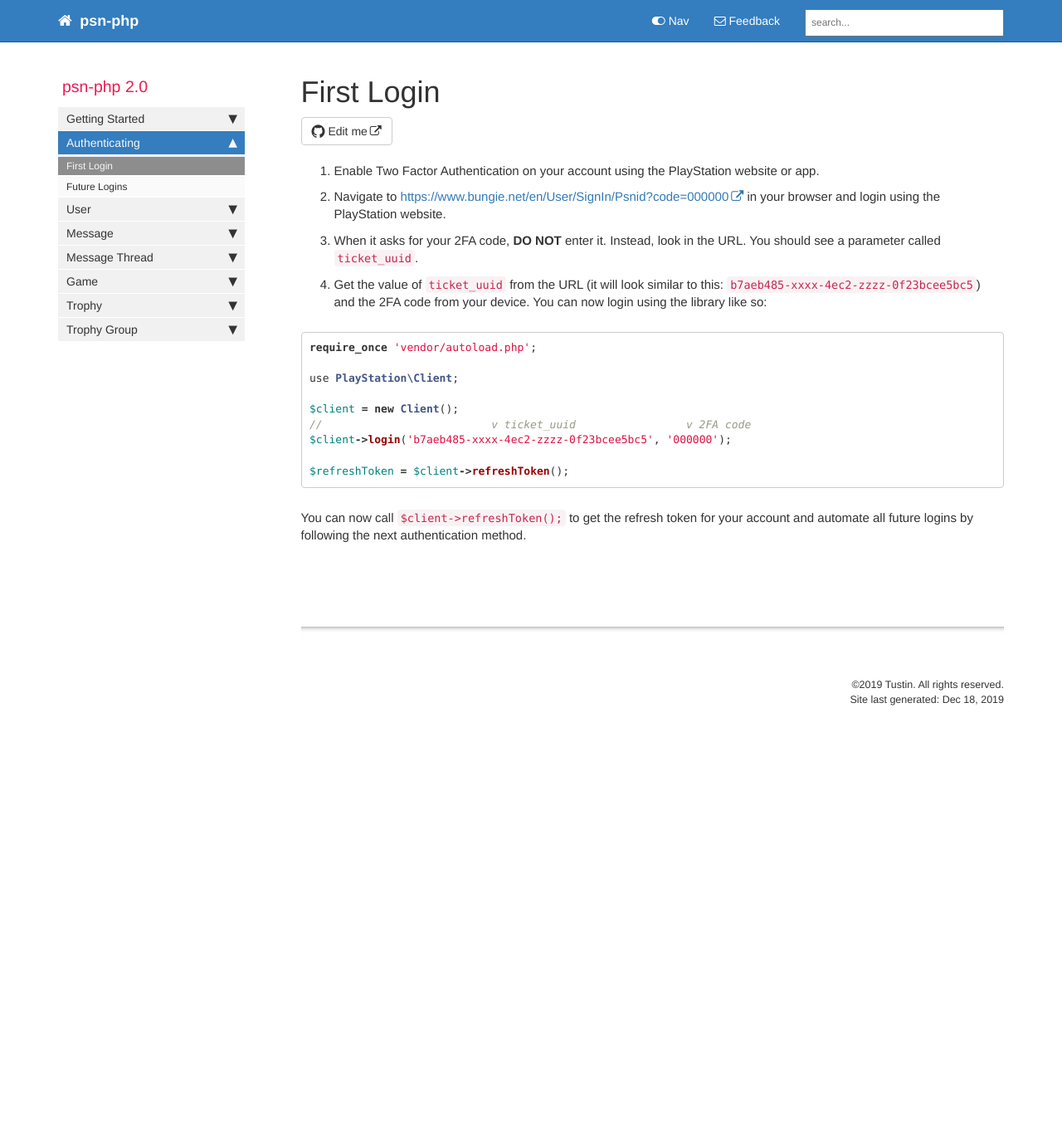
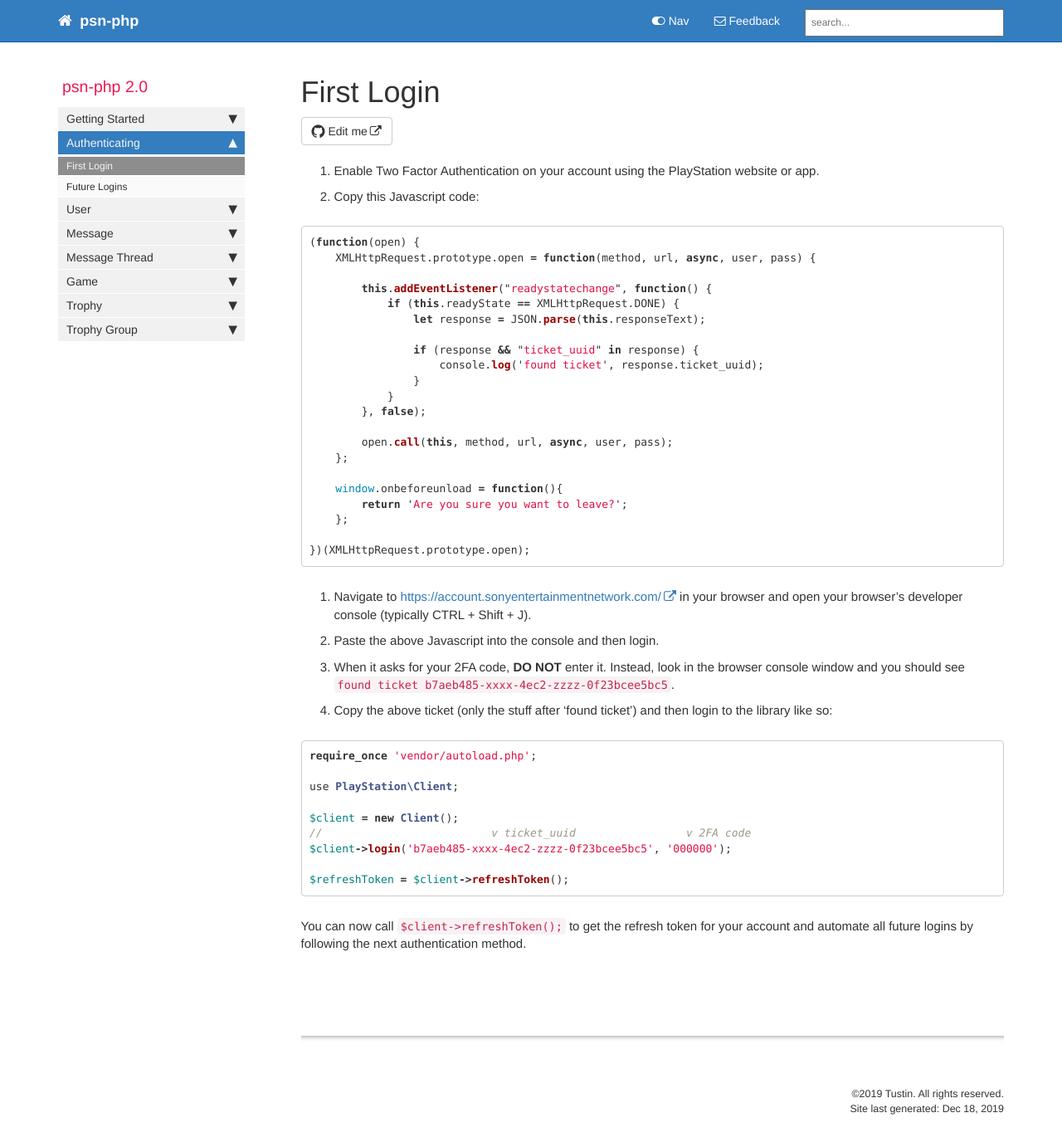
Before and after one commit to Tustin/psn-php, a Jekyll site: the page built from pages/mydoc/first_login.md, in a window 1280 px wide and 1395 px high. Shown: the top 1382 px of the window at 83% size. Built offline with Jekyll 4.4.1, drawn with Linux system fonts in a browser that asks for light colours; nearby versions of some CDN libraries; comment, search, counter and statistics services are not loaded.

Commit message:
update docs for #113

````diff
--- a/pages/mydoc/first_login.md
+++ b/pages/mydoc/first_login.md
@@ -6,9 +6,36 @@ folder: mydoc
 ---
 
 1. Enable Two Factor Authentication on your account using the PlayStation website or app.
-2. Navigate to <https://www.bungie.net/en/User/SignIn/Psnid?code=000000> in your browser and login using the PlayStation website.
-3. When it asks for your 2FA code, **DO NOT** enter it. Instead, look in the URL. You should see a parameter called `ticket_uuid`.
-4. Get the value of `ticket_uuid` from the URL (it will look similar to this: `b7aeb485-xxxx-4ec2-zzzz-0f23bcee5bc5`) and the 2FA code from your device. You can now login using the library like so:
+2. Copy this Javascript code:
+
+```js
+(function(open) {
+    XMLHttpRequest.prototype.open = function(method, url, async, user, pass) {
+
+        this.addEventListener("readystatechange", function() {
+            if (this.readyState == XMLHttpRequest.DONE) {
+                let response = JSON.parse(this.responseText);
+
+                if (response && "ticket_uuid" in response) {
+                    console.log('found ticket', response.ticket_uuid);
+                }
+            }
+        }, false);
+
+        open.call(this, method, url, async, user, pass);
+    };
+
+    window.onbeforeunload = function(){
+        return 'Are you sure you want to leave?';
+    };
+
+})(XMLHttpRequest.prototype.open);
+```
+
+3. Navigate to <https://account.sonyentertainmentnetwork.com/> in your browser and open your browser's developer console (typically CTRL + Shift + J).
+4. Paste the above Javascript into the console and then login.
+5. When it asks for your 2FA code, **DO NOT** enter it. Instead, look in the browser console window and you should see `found ticket b7aeb485-xxxx-4ec2-zzzz-0f23bcee5bc5`.
+6. Copy the above ticket (only the stuff after 'found ticket') and then login to the library like so:
 
 ```php
 require_once 'vendor/autoload.php';
````
Also changed, not shown: 1 other file.
